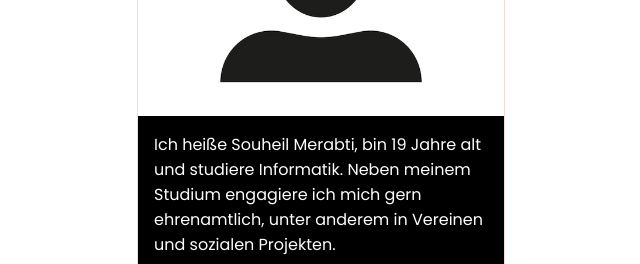
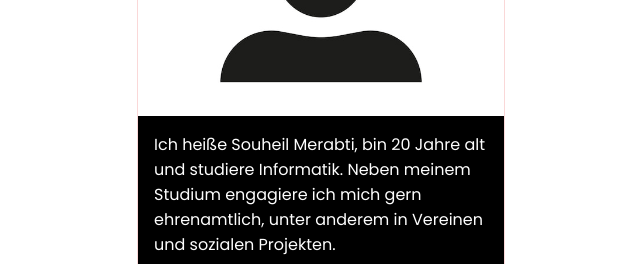
Before and after one commit to Souheil226/Souheil, a plain HTML site: page index.html in a window 1280 px wide. Shown: the part 860-1124 px from the top of the page, 363-1003 px from the left. Drawn offline with nearby package versions, Linux system fonts and the light colour scheme.

Commit message:
Update index.html

```diff
--- a/index.html
+++ b/index.html
@@ -138,7 +138,7 @@
 
 
 
-    <p class="project-cat">Ich heiße Souheil Merabti, bin 19 Jahre alt und studiere Informatik.
+    <p class="project-cat">Ich heiße Souheil Merabti, bin 20 Jahre alt und studiere Informatik.
 Neben meinem Studium engagiere ich mich gern ehrenamtlich,
 unter anderem in Vereinen und sozialen Projekten. </p>
 
```
